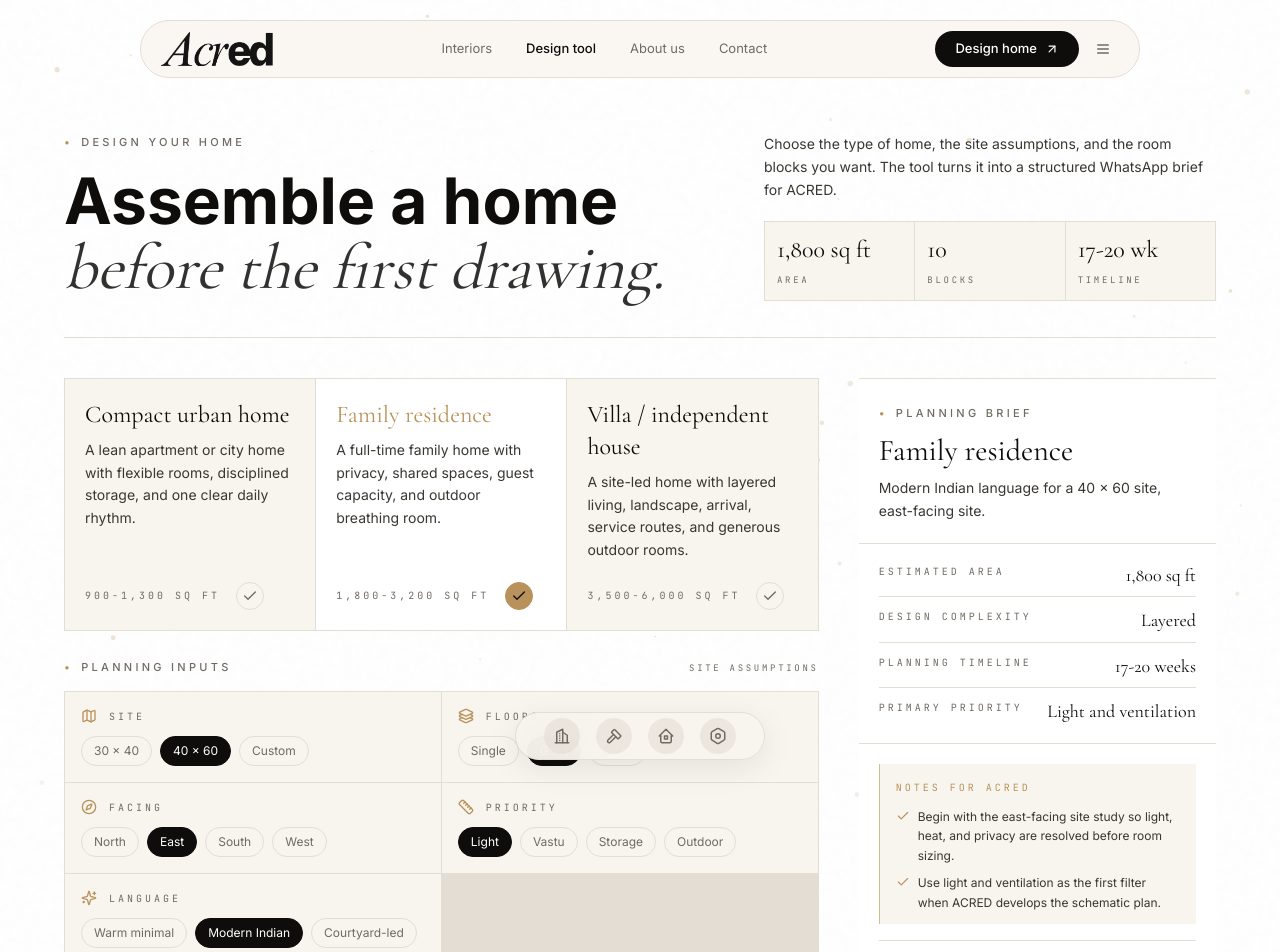
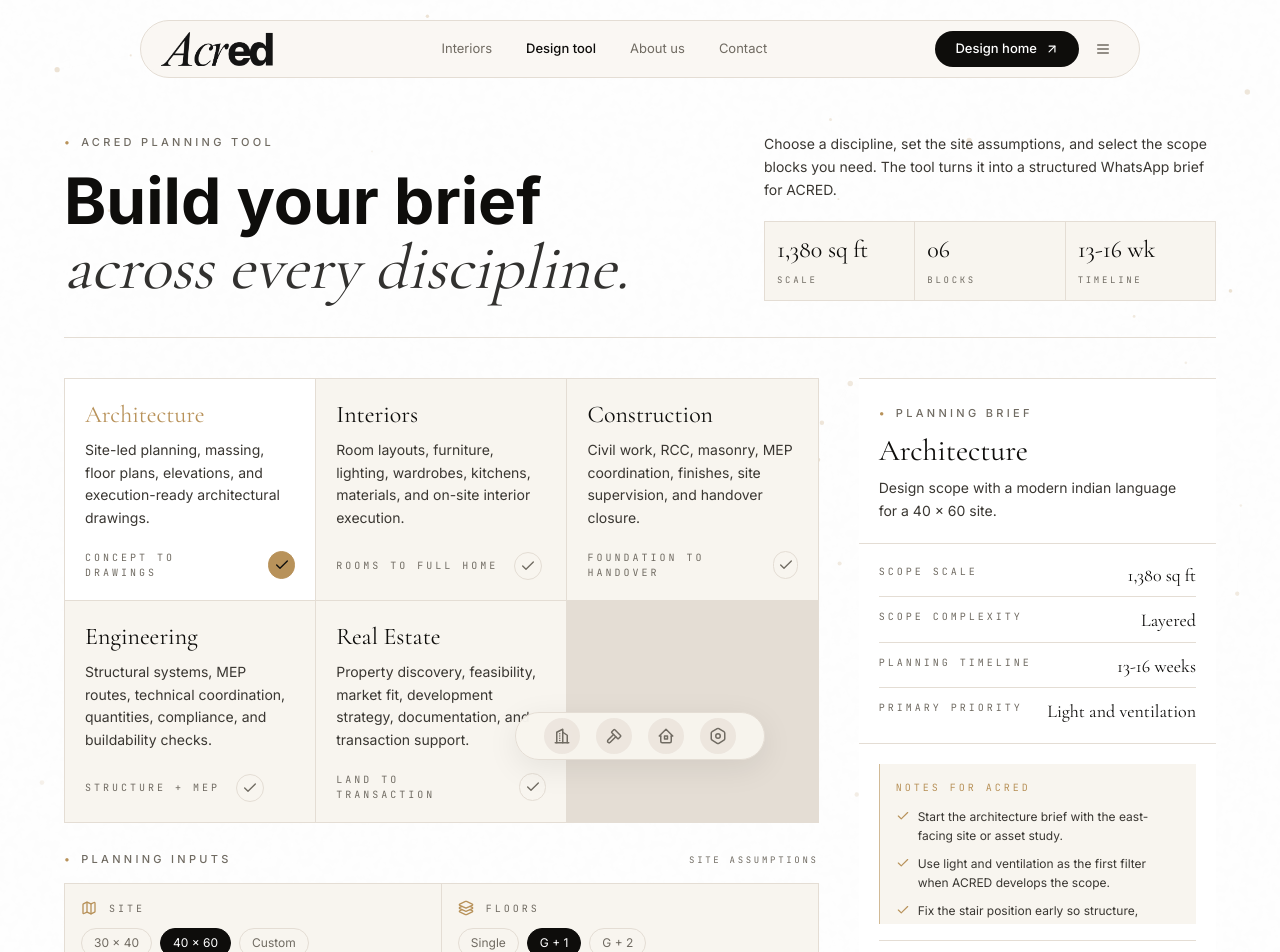
Before and after one commit to Abhishekxdg/acred2, a Next.js app: page /design-home in a window 1280 px wide. Shown: the top 952 px of the page. Built offline with nearby package versions, Linux system fonts and the light colour scheme.

Commit message:
fix design

```diff
--- a/app/design-home/page.tsx
+++ b/app/design-home/page.tsx
@@ -2,9 +2,9 @@ import type { Metadata } from "next";
 import { HomeDesignerTool } from "@/components/sections/home-designer-tool";
 
 export const metadata: Metadata = {
-  title: "Design Your Home",
+  title: "ACRED Planning Tool",
   description:
-    "Use ACRED's interactive home design tool to assemble a concept from room and site blocks.",
+    "Use ACRED's interactive planning tool to assemble a structured brief for architecture, interiors, construction, engineering, and real estate.",
 };
 
 export default function DesignHomePage() {
--- a/components/sections/home-designer-tool.tsx
+++ b/components/sections/home-designer-tool.tsx
@@ -27,11 +27,11 @@ import {
 } from "lucide-react";
 import { cn } from "@/lib/utils";
 
-type HomeType = {
+type ServiceType = {
   id: string;
   name: string;
-  area: string;
-  budget: string;
+  range: string;
+  mode: string;
   description: string;
   recommended: string[];
 };
@@ -53,23 +53,23 @@ type PlanningChoice = {
 
 const whatsappNumber = "916361889281";
 
-const homeTypes: HomeType[] = [
+const serviceTypes: ServiceType[] = [
   {
-    id: "compact",
-    name: "Compact urban home",
-    area: "900-1,300 sq ft",
-    budget: "Efficient",
+    id: "architecture",
+    name: "Architecture",
+    range: "Concept to drawings",
+    mode: "Design",
     description:
-      "A lean apartment or city home with flexible rooms, disciplined storage, and one clear daily rhythm.",
-    recommended: ["living", "kitchen", "primary-bed", "bath", "study", "utility"],
+      "Site-led planning, massing, floor plans, elevations, and execution-ready architectural drawings.",
+    recommended: ["site-study", "concept-plan", "floor-plan", "facade", "working-drawings", "courtyard"],
   },
   {
-    id: "family",
-    name: "Family residence",
-    area: "1,800-3,200 sq ft",
-    budget: "Balanced",
+    id: "interiors",
+    name: "Interiors",
+    range: "Rooms to full home",
+    mode: "Finish",
     description:
-      "A full-time family home with privacy, shared spaces, guest capacity, and outdoor breathing room.",
+      "Room layouts, furniture, lighting, wardrobes, kitchens, materials, and on-site interior execution.",
     recommended: [
       "living",
       "dining",
@@ -80,34 +80,53 @@ const homeTypes: HomeType[] = [
       "bath",
       "puja",
       "utility",
-      "courtyard",
+      "material-board",
     ],
   },
   {
-    id: "villa",
-    name: "Villa / independent house",
-    area: "3,500-6,000 sq ft",
-    budget: "Signature",
+    id: "construction",
+    name: "Construction",
+    range: "Foundation to handover",
+    mode: "Build",
     description:
-      "A site-led home with layered living, landscape, arrival, service routes, and generous outdoor rooms.",
+      "Civil work, RCC, masonry, MEP coordination, finishes, site supervision, and handover closure.",
     recommended: [
-      "arrival",
-      "living",
-      "dining",
-      "kitchen",
-      "primary-bed",
-      "kids-bed",
-      "guest-bed",
-      "family-lounge",
-      "bath",
-      "deck",
-      "courtyard",
-      "parking",
+      "excavation",
+      "rcc",
+      "masonry",
+      "mep-site",
+      "waterproofing",
+      "finishes",
+      "quality-checks",
+      "handover",
     ],
+  },
+  {
+    id: "engineering",
+    name: "Engineering",
+    range: "Structure + MEP",
+    mode: "Resolve",
+    description:
+      "Structural systems, MEP routes, technical coordination, quantities, compliance, and buildability checks.",
+    recommended: ["structure", "mep-design", "coordination", "boq", "compliance", "site-inspection"],
+  },
+  {
+    id: "real-estate",
+    name: "Real Estate",
+    range: "Land to transaction",
+    mode: "Develop",
+    description:
+      "Property discovery, feasibility, market fit, development strategy, documentation, and transaction support.",
+    recommended: ["property-search", "feasibility", "market-study", "due-diligence", "development-mix", "transaction"],
   },
 ];
 
 const blocks: Block[] = [
+  { id: "site-study", name: "Site study", zone: "Architecture", area: 120, weight: 2, icon: Map, note: "Orientation, access, setbacks, sun, wind, privacy, and context mapping." },
+  { id: "concept-plan", name: "Concept plan", zone: "Architecture", area: 260, weight: 3, icon: Home, note: "Early room relationships, circulation, massing, and zoning intent." },
+  { id: "floor-plan", name: "Floor plans", zone: "Architecture", area: 320, weight: 4, icon: Layers3, note: "Detailed plans with dimensions, openings, and spatial hierarchy." },
+  { id: "facade", name: "Facade design", zone: "Architecture", area: 220, weight: 3, icon: Building2, note: "Elevation language, openings, shade, materials, and street presence." },
+  { id: "working-drawings", name: "Working drawings", zone: "Architecture", area: 280, weight: 4, icon: Ruler, note: "Execution-ready drawings for site coordination and construction." },
   { id: "arrival", name: "Arrival court", zone: "Entry", area: 180, weight: 2, icon: DoorOpen, note: "A calm threshold before the home opens up." },
   { id: "parking", name: "Parking bay", zone: "Entry", area: 260, weight: 2, icon: Car, note: "Car, bike, drop-off, and entry movement planning." },
   { id: "living", name: "Living room", zone: "Social", area: 280, weight: 3, icon: Sofa, note: "Main gathering space with media and conversation zones." },
@@ -121,11 +140,44 @@ const blocks: Block[] = [
   { id: "kitchen", name: "Kitchen", zone: "Service", area: 180, weight: 3, icon: ChefHat, note: "Modular, island, L-shaped, or parallel kitchen block." },
   { id: "bath", name: "Bathroom core", zone: "Service", area: 90, weight: 1, icon: Bath, note: "Wet area block for plumbing-efficient stacking." },
   { id: "utility", name: "Utility + laundry", zone: "Service", area: 90, weight: 1, icon: Building2, note: "Back-of-house storage, wash, and service support." },
+  { id: "material-board", name: "Material palette", zone: "Interiors", area: 80, weight: 2, icon: Sparkles, note: "Finishes, colors, lighting temperature, hardware, and surface direction." },
   { id: "courtyard", name: "Courtyard", zone: "Outdoor", area: 180, weight: 2, icon: Sun, note: "Light, air, and a visual pause inside the plan." },
   { id: "deck", name: "Deck / terrace", zone: "Outdoor", area: 220, weight: 2, icon: Leaf, note: "Outdoor living connected to social spaces." },
+  { id: "excavation", name: "Excavation + foundation", zone: "Construction", area: 260, weight: 4, icon: Building2, note: "Earthwork, footing strategy, substructure, and plinth planning." },
+  { id: "rcc", name: "RCC frame", zone: "Construction", area: 360, weight: 5, icon: Layers3, note: "Columns, beams, slabs, reinforcement, shuttering, and concrete sequencing." },
+  { id: "masonry", name: "Masonry + plaster", zone: "Construction", area: 260, weight: 3, icon: Home, note: "Walling, plastering, openings, levels, and surface readiness." },
+  { id: "mep-site", name: "Site MEP works", zone: "Construction", area: 220, weight: 3, icon: Ruler, note: "Electrical, plumbing, drainage, sleeves, and site coordination." },
+  { id: "waterproofing", name: "Waterproofing", zone: "Construction", area: 140, weight: 2, icon: Bath, note: "Terraces, wet areas, balconies, and preventive detailing." },
+  { id: "finishes", name: "Finishes package", zone: "Construction", area: 260, weight: 3, icon: Sparkles, note: "Flooring, tiling, ceiling, painting, doors, windows, and final surfaces." },
+  { id: "quality-checks", name: "Quality checks", zone: "Construction", area: 100, weight: 2, icon: Check, note: "Stage-wise inspection points for structure, MEP, finishes, and handover." },
+  { id: "handover", name: "Snag-list handover", zone: "Construction", area: 80, weight: 1, icon: DoorOpen, note: "Final snag closure, documentation, and site handover readiness." },
+  { id: "structure", name: "Structural design", zone: "Engineering", area: 300, weight: 5, icon: Building2, note: "Load path, framing, foundation logic, and structural drawings." },
+  { id: "mep-design", name: "MEP design", zone: "Engineering", area: 260, weight: 4, icon: Ruler, note: "Electrical, plumbing, drainage, HVAC intent, and route planning." },
+  { id: "coordination", name: "Technical coordination", zone: "Engineering", area: 180, weight: 3, icon: Compass, note: "Architecture, structure, MEP, and site teams aligned before execution." },
+  { id: "boq", name: "BOQ + quantities", zone: "Engineering", area: 140, weight: 2, icon: Map, note: "Approximate quantities, scope clarity, and procurement planning." },
+  { id: "compliance", name: "Compliance review", zone: "Engineering", area: 120, weight: 2, icon: Check, note: "Code, safety, feasibility, and documentation checks." },
+  { id: "site-inspection", name: "Site inspection", zone: "Engineering", area: 120, weight: 2, icon: Sun, note: "On-site technical checks for quality, deviations, and buildability." },
+  { id: "property-search", name: "Property search", zone: "Real Estate", area: 160, weight: 2, icon: Map, note: "Location, asset type, access, budget, and shortlist criteria." },
+  { id: "feasibility", name: "Feasibility study", zone: "Real Estate", area: 220, weight: 3, icon: Ruler, note: "Plot potential, yield, risks, timelines, and practical development fit." },
+  { id: "market-study", name: "Market study", zone: "Real Estate", area: 160, weight: 2, icon: Compass, note: "Demand, pricing, competition, buyer profile, and market positioning." },
+  { id: "due-diligence", name: "Due diligence", zone: "Real Estate", area: 180, weight: 3, icon: Check, note: "Documentation, ownership, approvals, legal flags, and transaction readiness." },
+  { id: "development-mix", name: "Development mix", zone: "Real Estate", area: 220, weight: 3, icon: Building2, note: "Use mix, unit planning, amenity logic, and revenue-facing decisions." },
+  { id: "transaction", name: "Transaction support", zone: "Real Estate", area: 120, weight: 2, icon: DoorOpen, note: "Negotiation inputs, documentation flow, and closure support." },
 ];
 
-const zoneOrder = ["Entry", "Social", "Private", "Quiet", "Service", "Outdoor"];
+const zoneOrder = [
+  "Architecture",
+  "Interiors",
+  "Entry",
+  "Social",
+  "Private",
+  "Quiet",
+  "Service",
+  "Outdoor",
+  "Construction",
+  "Engineering",
+  "Real Estate",
+];
 
 const styleOptions: PlanningChoice[] = [
   { label: "Warm minimal", value: "Warm minimal" },
@@ -169,15 +221,26 @@ const plannerRows = [
 ];
 
 export function HomeDesignerTool() {
-  const [homeTypeId, setHomeTypeId] = useState(homeTypes[1].id);
-  const [selected, setSelected] = useState<string[]>(homeTypes[1].recommended);
+  const [serviceId, setServiceId] = useState(serviceTypes[0].id);
+  const [selected, setSelected] = useState<string[]>(serviceTypes[0].recommended);
   const [plot, setPlot] = useState(plotOptions[1].value);
   const [floors, setFloors] = useState(floorOptions[1].value);
   const [orientation, setOrientation] = useState(orientationOptions[1].value);
   const [priority, setPriority] = useState(priorityOptions[0].value);
   const [style, setStyle] = useState(styleOptions[1].value);
 
-  const homeType = homeTypes.find((item) => item.id === homeTypeId) ?? homeTypes[1];
+  const serviceType = serviceTypes.find((item) => item.id === serviceId) ?? serviceTypes[0];
+  const serviceBlockIds = useMemo(() => {
+    const ids = new Set(serviceType.recommended);
+    if (serviceId === "architecture") {
+      ["arrival", "parking", "deck"].forEach((id) => ids.add(id));
+    }
+    if (serviceId === "interiors") {
+      ["study", "puja", "deck"].forEach((id) => ids.add(id));
+    }
+    return ids;
+  }, [serviceId, serviceType.recommended]);
+  const visibleBlocks = blocks.filter((block) => serviceBlockIds.has(block.id));
   const selectedBlocks = blocks.filter((block) => selected.includes(block.id));
   const selectedArea = selectedBlocks.reduce((sum, block) => sum + block.area, 0);
   const designWeight = selectedBlocks.reduce((sum, block) => sum + block.weight, 0);
@@ -199,11 +262,11 @@ export function HomeDesignerTool() {
   const planningNotes = useMemo(() => {
     const ids = new Set(selected);
     const notes = [
-      `Begin with the ${orientation.toLowerCase()} site study so light, heat, and privacy are resolved before room sizing.`,
-      `Use ${priority.toLowerCase()} as the first filter when ACRED develops the schematic plan.`,
+      `Start the ${serviceType.name.toLowerCase()} brief with the ${orientation.toLowerCase()} site or asset study.`,
+      `Use ${priority.toLowerCase()} as the first filter when ACRED develops the scope.`,
     ];
 
-    if (floors !== "Single floor") {
+    if ((serviceId === "architecture" || serviceId === "construction" || serviceId === "engineering") && floors !== "Single floor") {
       notes.push("Fix the stair position early so structure, circulation, and future privacy do not fight each other.");
     }
 
@@ -219,8 +282,20 @@ export function HomeDesignerTool() {
       notes.push("Separate private bedrooms from the louder social zones with a corridor, court, or storage buffer.");
     }
 
+    if (serviceId === "construction") {
+      notes.push("Lock drawings, BOQ, and stage-wise quality checks before major procurement begins.");
+    }
+
+    if (serviceId === "engineering") {
+      notes.push("Coordinate structural and MEP decisions before site work to avoid late-stage clashes.");
+    }
+
+    if (serviceId === "real-estate") {
+      notes.push("Validate title, market demand, development potential, and exit strategy before commitment.");
+    }
+
     return notes.slice(0, 5);
-  }, [floors, orientation, priority, selected]);
+  }, [floors, orientation, priority, selected, serviceId, serviceType.name]);
 
   const whatsappMessage = useMemo(() => {
     const zoneLines = selectedByZone
@@ -232,32 +307,32 @@ export function HomeDesignerTool() {
     return [
       "Hello ACRED, I created a home concept using the Design Your Home tool.",
       "",
-      "HOME TYPE",
-      `- ${homeType.name}`,
+      "SERVICE",
+      `- ${serviceType.name}`,
       `- Style: ${style}`,
-      `- Plot: ${plot}`,
+      `- Site / Asset: ${plot}`,
       `- Floors: ${floors}`,
       `- Orientation: ${orientation}`,
       `- Priority: ${priority}`,
       "",
-      "SPACE BLOCKS",
+      "SCOPE BLOCKS",
       zoneLines || "- No blocks selected yet",
       "",
       "ESTIMATE",
-      `- Approx area: ${selectedArea.toLocaleString()} sq ft`,
-      `- Design complexity: ${complexity}`,
+      `- Approx scope scale: ${selectedArea.toLocaleString()} sq ft`,
+      `- Scope complexity: ${complexity}`,
       `- Planning timeline: ${estimatedTimeline}-${estimatedTimeline + 3} weeks`,
       "",
       "PLANNING NOTES",
       noteLines,
       "",
-      "Please help me turn this into a site-specific plan.",
+      "Please help me turn this into a site-specific scope and next-step plan.",
     ].join("\n");
   }, [
     complexity,
     estimatedTimeline,
     floors,
-    homeType.name,
+    serviceType.name,
     orientation,
     planningNotes,
     plot,
@@ -277,10 +352,10 @@ export function HomeDesignerTool() {
     );
   };
 
-  const chooseHomeType = (id: string) => {
-    const next = homeTypes.find((item) => item.id === id);
+  const chooseService = (id: string) => {
+    const next = serviceTypes.find((item) => item.id === id);
     if (!next) return;
-    setHomeTypeId(id);
+    setServiceId(id);
     setSelected(next.recommended);
   };
 
@@ -304,26 +379,26 @@ export function HomeDesignerTool() {
     <section className="container-acred pt-24 pb-14 sm:pt-28 sm:pb-20 md:pt-32">
       <div className="grid gap-6 border-b border-ink-line pb-7 lg:grid-cols-12 lg:items-end lg:gap-12 lg:pb-9">
         <div className="lg:col-span-7">
-          <p className="section-label mb-4">Design your home</p>
+          <p className="section-label mb-4">ACRED planning tool</p>
           <h1 className="text-balance">
             <span className="block font-sans text-display-md font-bold leading-[0.95] tracking-tight text-bone sm:text-display-lg">
-              Assemble a home
+              Build your brief
             </span>
             <span className="block font-serif text-display-md italic leading-[1.05] text-bone/85 sm:text-display-lg">
-              before the first drawing.
+              across every discipline.
             </span>
           </h1>
         </div>
 
         <div className="lg:col-span-5">
           <p className="max-w-xl text-sm leading-relaxed text-bone-soft">
-            Choose the type of home, the site assumptions, and the room blocks
-            you want. The tool turns it into a structured WhatsApp brief for
-            ACRED.
+            Choose a discipline, set the site assumptions, and select the scope
+            blocks you need. The tool turns it into a structured WhatsApp brief
+            for ACRED.
           </p>
           <div className="mt-5 grid grid-cols-3 gap-px bg-ink-line p-px">
             {[
-              ["Area", `${selectedArea.toLocaleString()} sq ft`],
+              ["Scale", `${selectedArea.toLocaleString()} sq ft`],
               ["Blocks", selectedBlocks.length.toString().padStart(2, "0")],
               ["Timeline", `${estimatedTimeline}-${estimatedTimeline + 3} wk`],
             ].map(([label, value]) => (
@@ -343,14 +418,14 @@ export function HomeDesignerTool() {
       <div className="grid gap-8 py-8 lg:grid-cols-12 lg:gap-10 lg:py-10">
         <div className="lg:col-span-8">
           <div className="grid gap-px bg-ink-line p-px sm:grid-cols-3">
-            {homeTypes.map((type) => {
-              const isActive = homeTypeId === type.id;
+            {serviceTypes.map((type) => {
+              const isActive = serviceId === type.id;
               return (
                 <button
                   key={type.id}
-                  onClick={() => chooseHomeType(type.id)}
+                  onClick={() => chooseService(type.id)}
                   className={cn(
-                    "group flex min-h-[10.5rem] w-full cursor-hover flex-col justify-between bg-ink p-4 text-left transition-colors sm:p-5",
+                    "group flex min-h-[9.5rem] w-full cursor-hover flex-col justify-between bg-ink p-4 text-left transition-colors sm:p-5",
                     isActive ? "bg-ink-soft" : "hover:bg-ink-soft/70"
                   )}
                 >
@@ -369,7 +444,7 @@ export function HomeDesignerTool() {
                   </span>
                   <span className="mt-5 flex items-center justify-between gap-4">
                     <span className="font-mono text-[10px] uppercase tracking-widest2 text-bone-muted">
-                      {type.area}
+                      {type.range}
                     </span>
                     <span
                       className={cn(
@@ -430,13 +505,13 @@ export function HomeDesignerTool() {
 
           <div className="mt-7">
             <div className="mb-4 flex items-end justify-between gap-4">
-              <p className="section-label">Space blocks</p>
+              <p className="section-label">Scope blocks</p>
               <p className="font-mono text-[9px] uppercase tracking-widest2 text-bone-muted">
                 {selectedBlocks.length} selected
               </p>
             </div>
             <div className="grid gap-px bg-ink-line p-px sm:grid-cols-2 xl:grid-cols-3">
-              {blocks.map((block) => {
+              {visibleBlocks.map((block) => {
                 const Icon = block.icon;
                 const isActive = selected.includes(block.id);
                 return (
@@ -483,17 +558,17 @@ export function HomeDesignerTool() {
               <div className="p-5">
                 <p className="section-label mb-3">Planning brief</p>
                 <h2 className="font-serif text-2xl leading-tight text-bone sm:text-3xl">
-                  {homeType.name}
+                  {serviceType.name}
                 </h2>
                 <p className="mt-2 text-sm leading-relaxed text-bone-soft">
-                  {style} language for a {plot.toLowerCase()}, {orientation.toLowerCase()} site.
+                  {serviceType.mode} scope with a {style.toLowerCase()} language for a {plot.toLowerCase()}.
                 </p>
               </div>
 
               <div className="space-y-3 border-y border-ink-line p-5">
                 {[
-                  ["Estimated area", `${selectedArea.toLocaleString()} sq ft`],
-                  ["Design complexity", complexity],
+                  ["Scope scale", `${selectedArea.toLocaleString()} sq ft`],
+                  ["Scope complexity", complexity],
                   ["Planning timeline", `${estimatedTimeline}-${estimatedTimeline + 3} weeks`],
                   ["Primary priority", priority],
                 ].map(([label, value]) => (
@@ -525,7 +600,7 @@ export function HomeDesignerTool() {
 
                 <div className="mt-4 border-y border-ink-line py-3">
                   <p className="font-mono text-[10px] uppercase tracking-widest2 text-bone-muted">
-                    Selected blocks
+                    Selected scope
                   </p>
                   <p className="mt-2 line-clamp-3 text-sm leading-relaxed text-bone-soft">
                     {selectedBlocks.length
```
